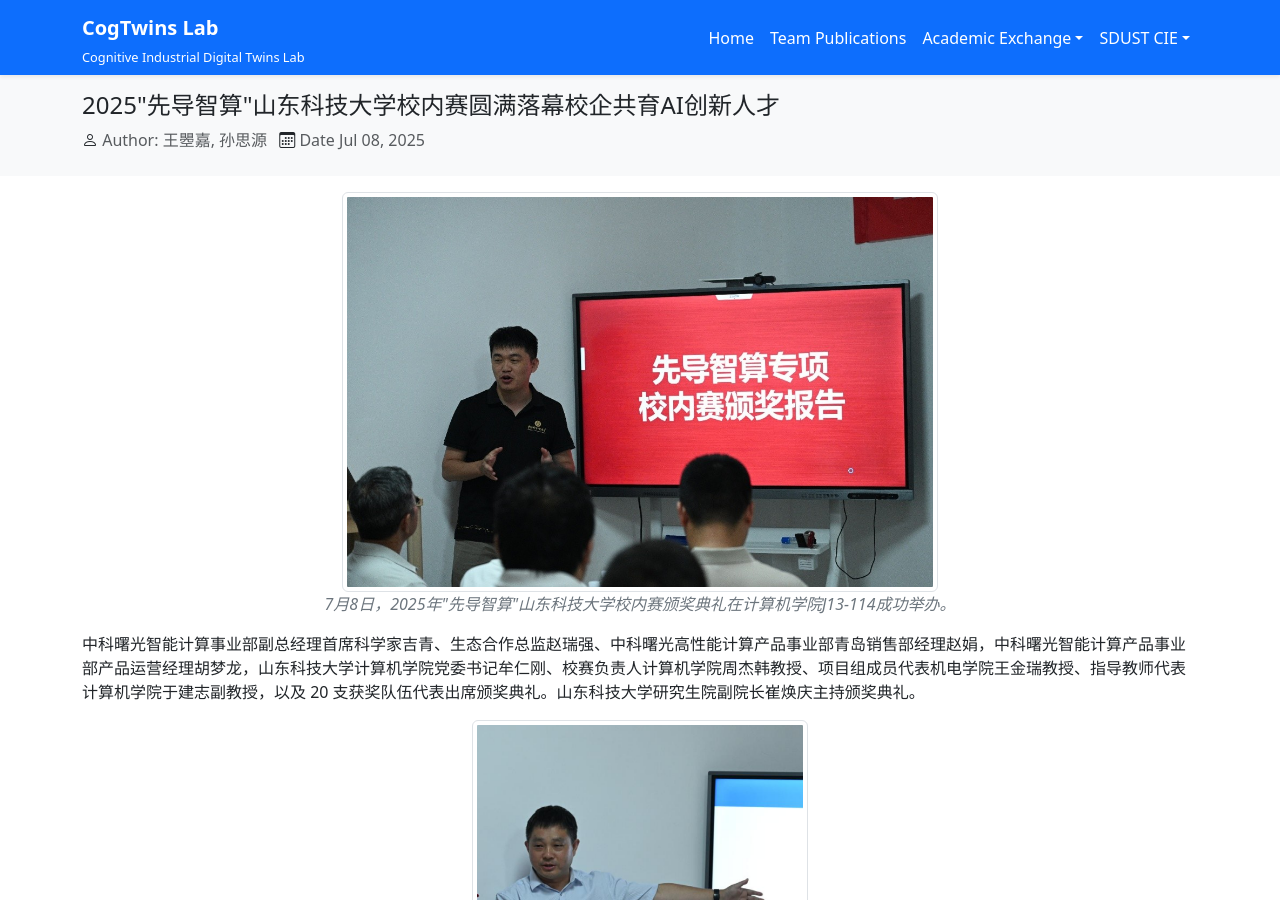
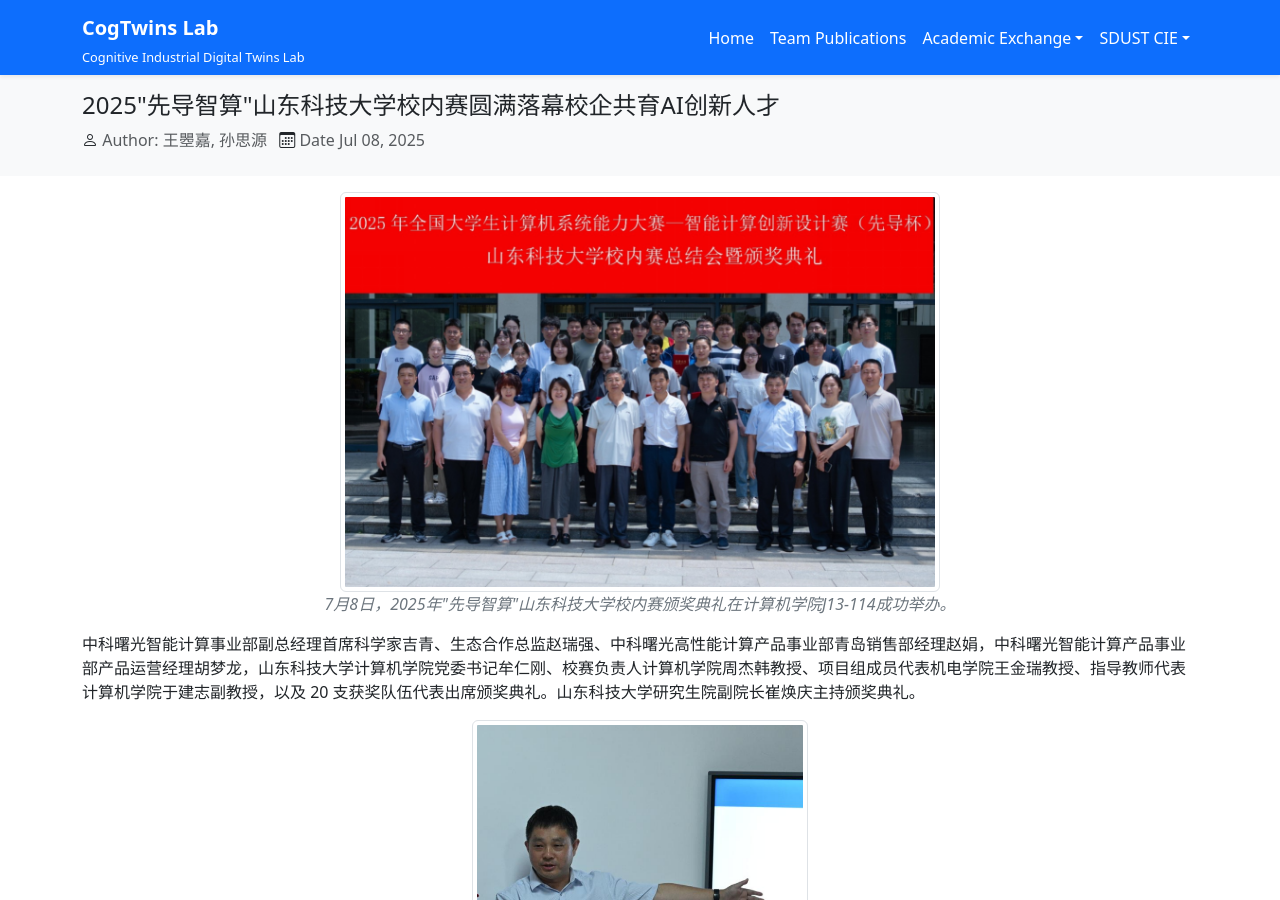
Before and after one commit to cogtwins/cogtwins.github.io, a Jekyll site: the page built from _posts/2025-07-08-2025-pioneer-cup-campus-competition-cn.markdown, in a window 1280 px wide and 900 px high. Built offline with Jekyll 4.4.1, drawn with Linux system fonts in a browser that asks for light colours.

Commit message:
Blog fix

```diff
--- a/_posts/2025-07-08-2025-pioneer-cup-campus-competition-cn.markdown
+++ b/_posts/2025-07-08-2025-pioneer-cup-campus-competition-cn.markdown
@@ -4,13 +4,13 @@ title: '2025"先导智算"山东科技大学校内赛圆满落幕校企共育AI
 author: "王瞾嘉, 孙思源"
 date: 2025-07-08
 tags: sdust campus competition
-cover: "/assets/postimg/2025-07-08-2025-pioneer-cup-campus-competition-cn-cover.png"
+cover: "/assets/postimg/2025-07-08-2025-pioneer-cup-campus-competition-cn-5.jpg"
 published: true
 ---
 
 <div class="text-center mb-3">
     <img class="img-fluid img-thumbnail" style="max-height: 400px;"
-        src="{{ '/assets/postimg/2025-07-08-2025-pioneer-cup-campus-competition-cn-5.jpg' | relative_url }}" />
+        src="{{ '/assets/postimg/2025-07-08-2025-pioneer-cup-campus-competition-cn-cover.png' | relative_url }}" />
     <br>
     <span class="fst-italic text-small text-secondary">
         7月8日，2025年"先导智算"山东科技大学校内赛颁奖典礼在计算机学院J13-114成功举办。
```
